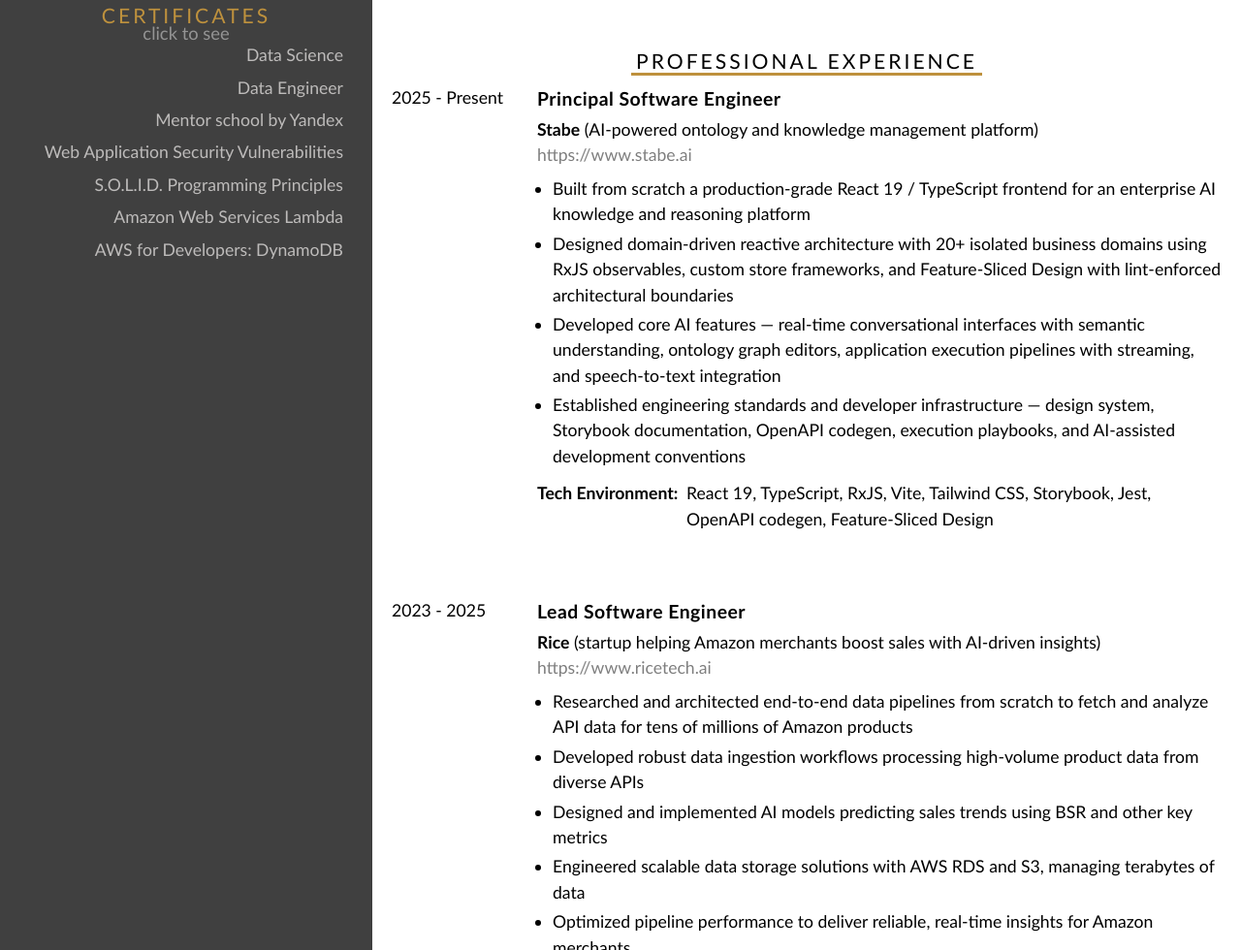
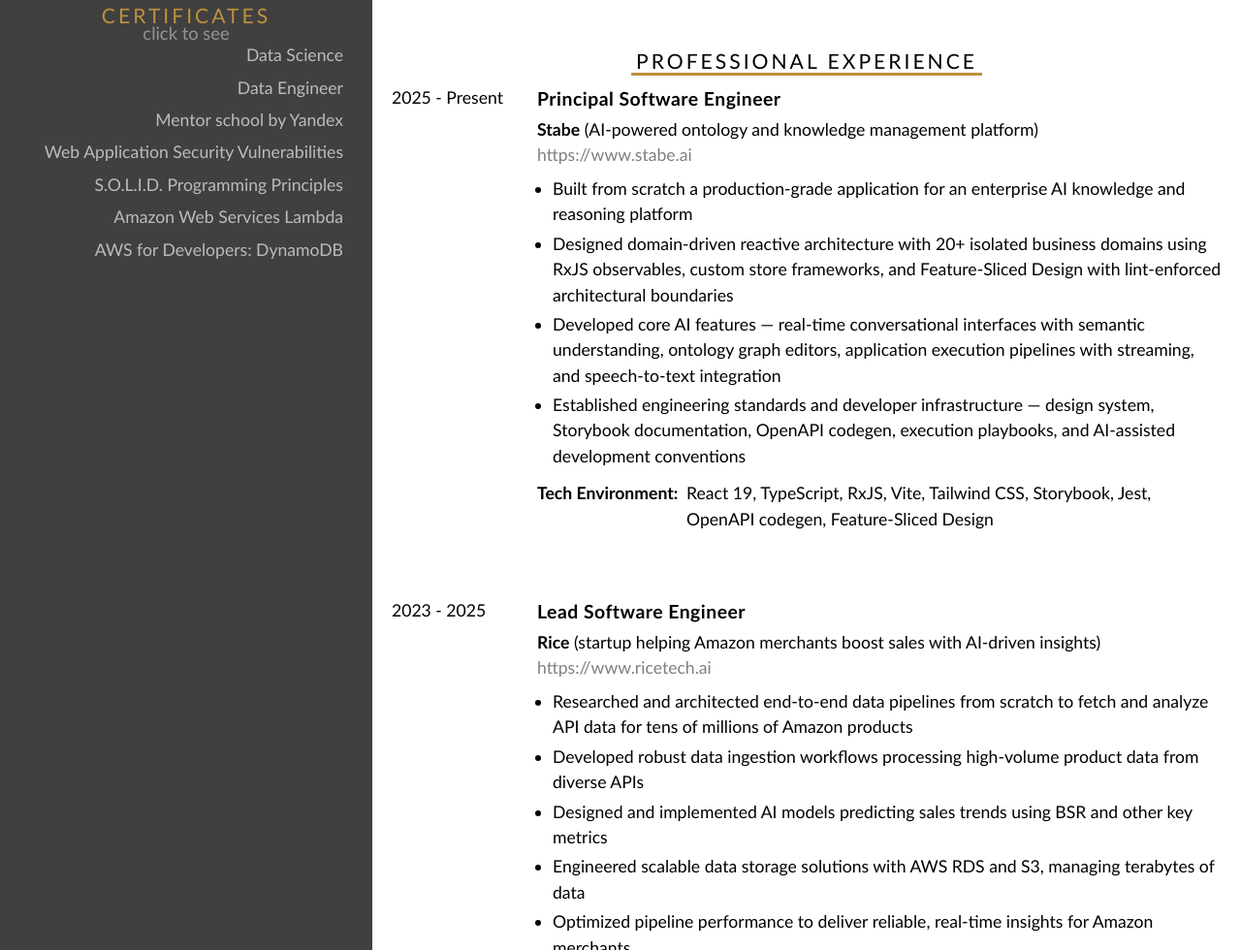
Before and after one commit to dgershun/dgershun.github.io, a plain HTML site: page index.html in a window 1280 px wide. Shown: the part 924-1904 px from the top of the page at 97% size. Drawn offline with Linux system fonts and the light colour scheme.

Commit message:
fix typo

```diff
--- a/index.html
+++ b/index.html
@@ -407,7 +407,7 @@
                   </div>
                   <ul class="job__description">
                     <li class="job__description-item">
-                      Built from scratch a production-grade React 19 / TypeScript frontend
+                      Built from scratch a production-grade application
                       for an enterprise AI knowledge and reasoning platform
                     </li>
                     <li class="job__description-item">
```
